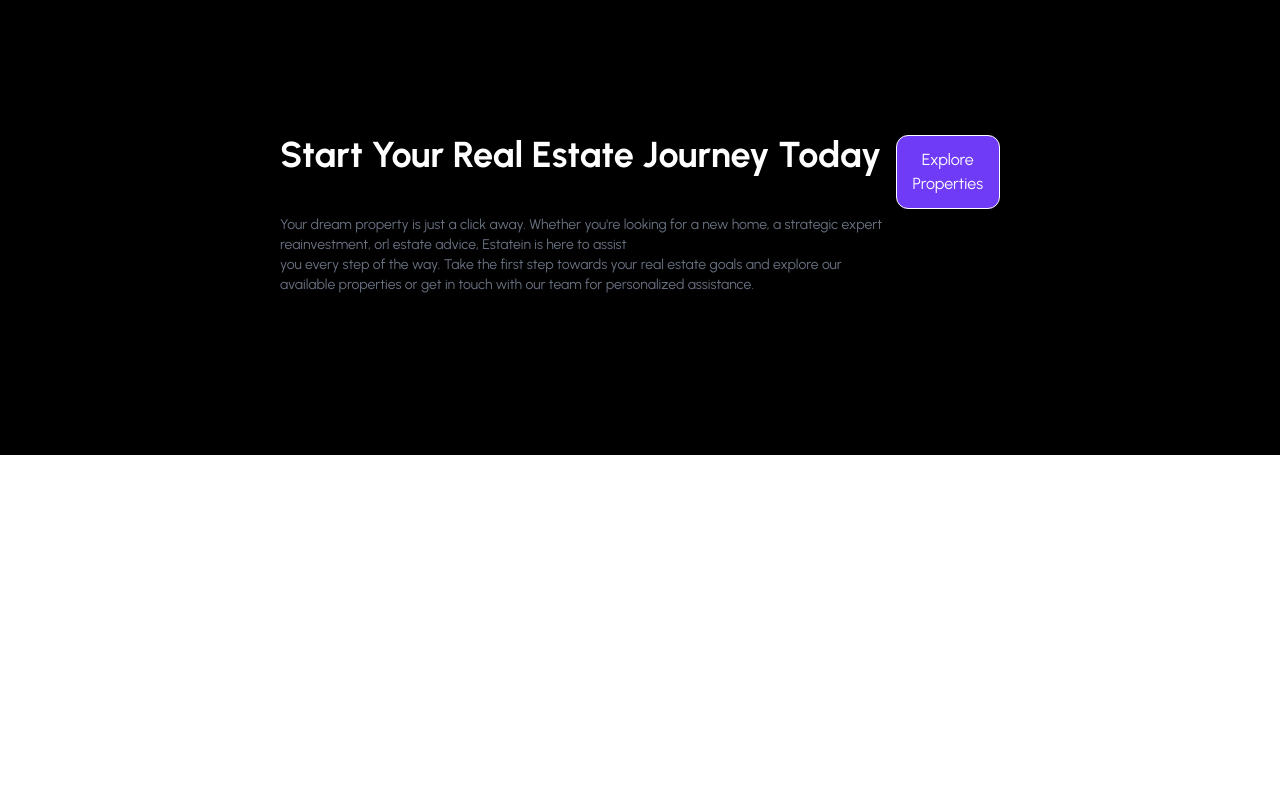
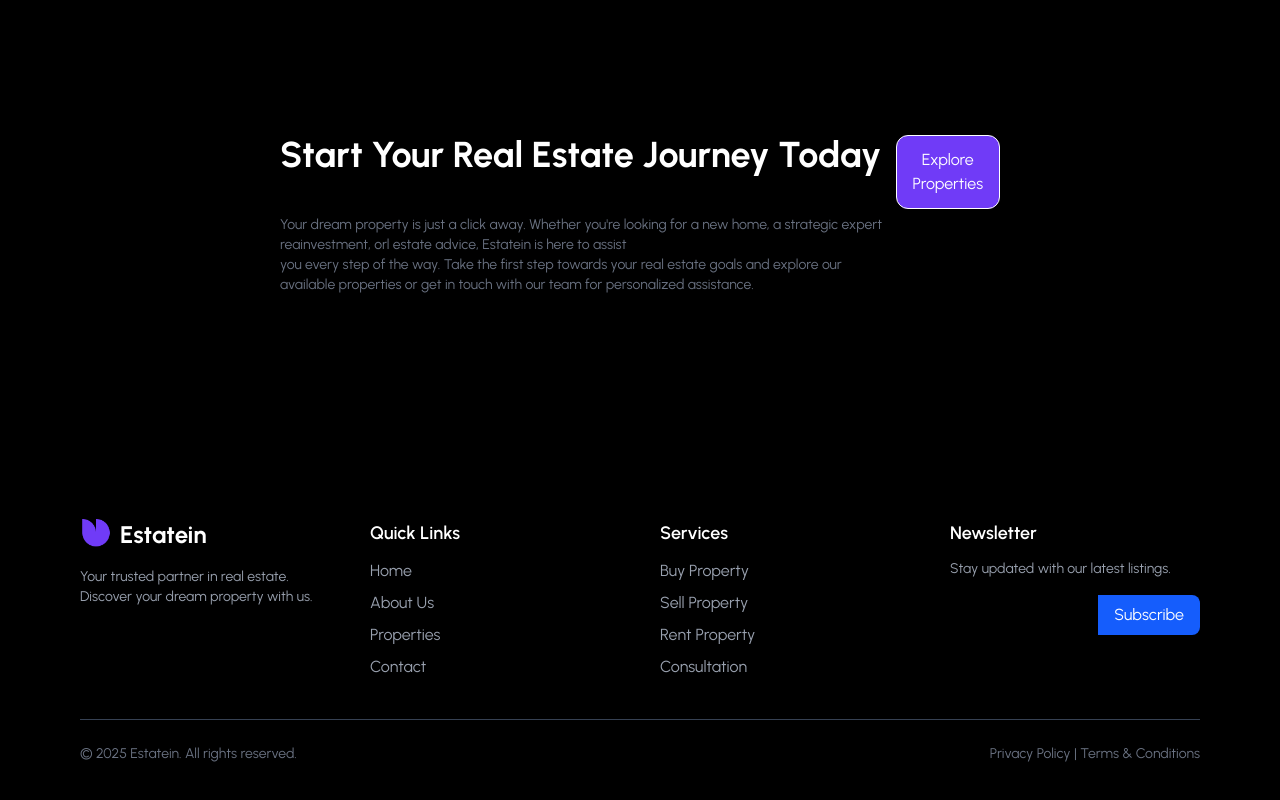
Before and after one commit to Meraj-1/REAL_ESTATE, a React (Vite) app: page / in a window 1280 px wide. Shown: the part 4480-5280 px from the top of the page. Before the commit the page ends 4935 px from the top, so only its background shows below. Built offline with nearby package versions, Linux system fonts and the light colour scheme; the HTML template or start-up script is replaced by a standard one.

Commit message:
add footer sec

```diff
--- a/src/App.jsx
+++ b/src/App.jsx
@@ -7,6 +7,7 @@ import About from './pages/About'
 import Element from './pages/Services'
 import Properties from './pages/Properties'
 import Notfoud from './pages/Notfoud'
+import Footer from './components/Footer'
 // import './App.css'
 
 function App() {
@@ -20,6 +21,7 @@ function App() {
       <Route path='/properties' element={<Properties/>}/>
       <Route path='*' element={<Notfoud/>}/>
      </Routes>
+     <Footer/>
     </>
   )
 }
--- /dev/null
+++ b/src/components/Footer.jsx
@@ -0,0 +1,68 @@
+import React from 'react'
+import assets from '../assets/assets'
+
+const Footer = () => {
+  return (
+    <footer className="bg-black text-white md:px-20 md:py-16 px-6 py-10">
+      {/* Top Section */}
+      <div className="grid md:grid-cols-4 gap-10">
+        {/* Logo + Brand */}
+        <div>
+          <div className="flex items-center gap-2 mb-4">
+            <img src={assets.Symbol} className="h-8 w-auto" alt="Estatein Logo" />
+            <p className="font-bold text-2xl">Estatein</p>
+          </div>
+          <p className="text-gray-400 text-sm">
+            Your trusted partner in real estate. Discover your dream property with us.
+          </p>
+        </div>
+
+        {/* Quick Links */}
+        <div>
+          <h3 className="font-semibold text-lg mb-3">Quick Links</h3>
+          <ul className="space-y-2 text-gray-400">
+            <li><a href="#" className="hover:text-white">Home</a></li>
+            <li><a href="#" className="hover:text-white">About Us</a></li>
+            <li><a href="#" className="hover:text-white">Properties</a></li>
+            <li><a href="#" className="hover:text-white">Contact</a></li>
+          </ul>
+        </div>
+
+        {/* Services */}
+        <div>
+          <h3 className="font-semibold text-lg mb-3">Services</h3>
+          <ul className="space-y-2 text-gray-400">
+            <li><a href="#" className="hover:text-white">Buy Property</a></li>
+            <li><a href="#" className="hover:text-white">Sell Property</a></li>
+            <li><a href="#" className="hover:text-white">Rent Property</a></li>
+            <li><a href="#" className="hover:text-white">Consultation</a></li>
+          </ul>
+        </div>
+
+        {/* Newsletter */}
+        <div>
+          <h3 className="font-semibold text-lg mb-3">Newsletter</h3>
+          <p className="text-gray-400 text-sm mb-4">Stay updated with our latest listings.</p>
+          <div className="flex">
+            <input
+              type="email"
+              placeholder="Enter your email"
+              className="px-3 py-2 w-full rounded-l-lg text-black focus:outline-none"
+            />
+            <button className="bg-blue-600 px-4 py-2 rounded-r-lg hover:bg-blue-700">
+              Subscribe
+            </button>
+          </div>
+        </div>
+      </div>
+
+      {/* Bottom Section */}
+      <div className="border-t border-gray-700 mt-10 pt-6 flex justify-between text-gray-500 text-sm">
+        <p>© {new Date().getFullYear()} Estatein. All rights reserved.</p>
+        <p>Privacy Policy | Terms & Conditions</p>
+      </div>
+    </footer>
+  )
+}
+
+export default Footer
```
